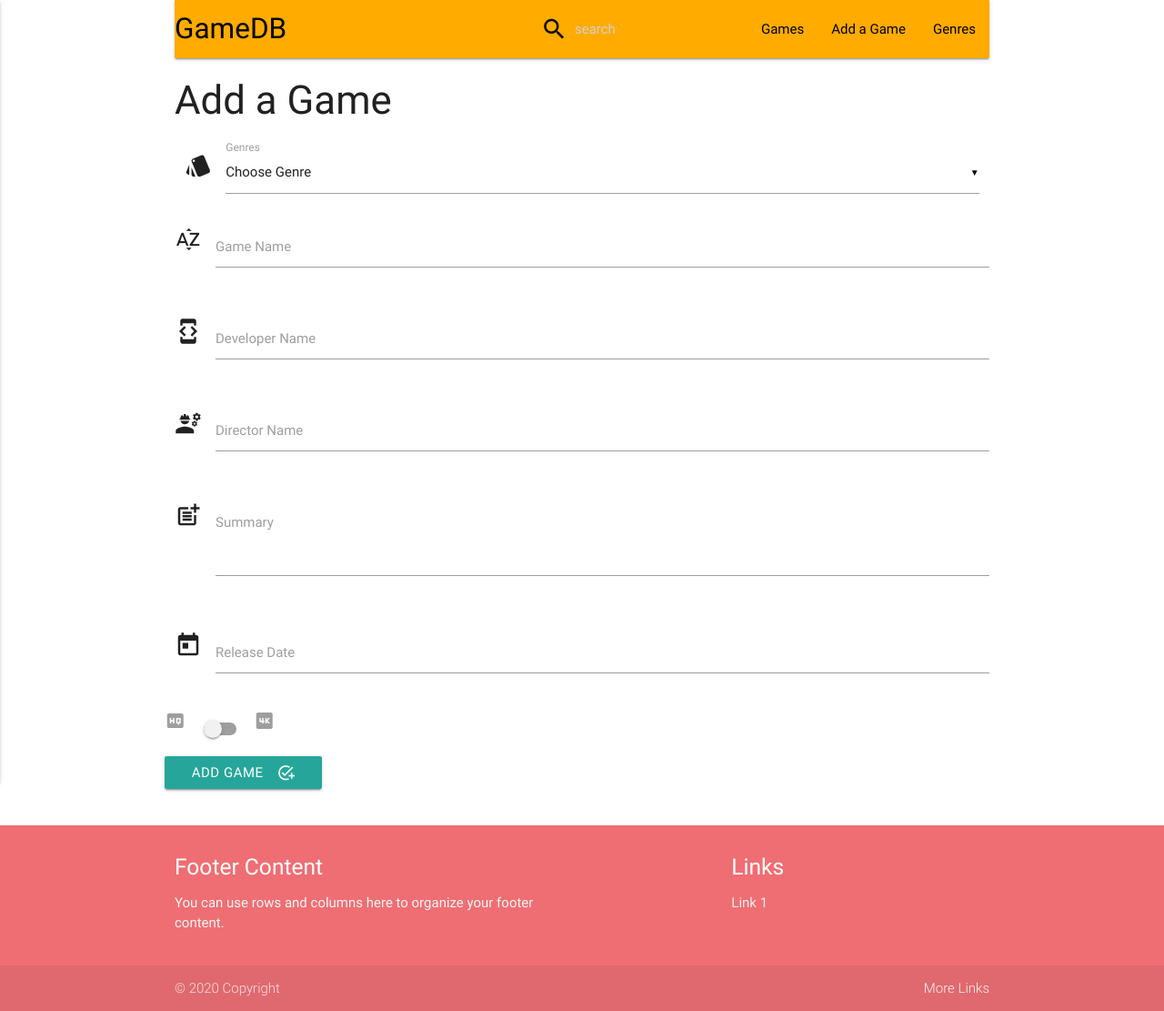
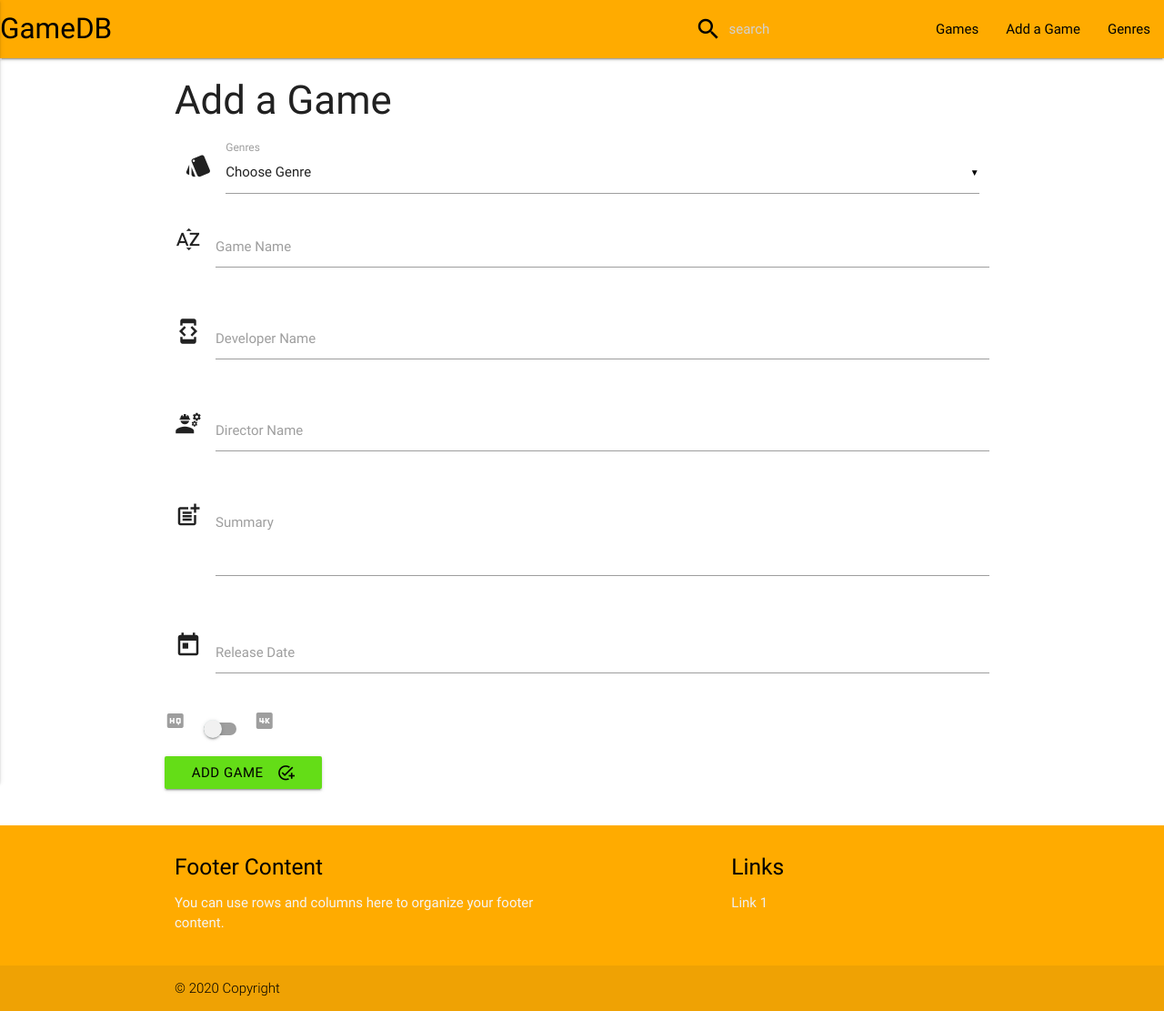
Before and after one commit to VladimirB3/ms-project-3, a Flask app: page /add_game in a window 1280 px wide. Shown: the whole page at 91% size. Run offline with Flask 2, Linux system fonts and the light colour scheme; data that the repository does not hold is empty; some libraries are stand-ins or nearby versions.

Commit message:
Button style changes, pulse added, containment changed, links deleted

```diff
--- a/templates/addgame.html
+++ b/templates/addgame.html
@@ -60,7 +60,7 @@
             </div>
         </div>
         <div class="row">
-            <button class="btn waves-effect waves-light" type="submit" name="action">Add Game
+            <button class="btn black-text waves-effect waves-light light-green accent-4 pulse" type="submit" name="action">Add Game
                 <i class="material-icons right">add_task</i>
             </button>
         </div>
--- a/templates/addgenre.html
+++ b/templates/addgenre.html
@@ -12,7 +12,7 @@
             </div>
         </div>
         <div class="row">
-            <button class="btn waves-effect waves-light" type="submit" name="action">Add Genre
+            <button class="btn black-text waves-effect waves-light light-green accent-4 pulse" type="submit" name="action">Add Genre
                 <i class="material-icons right">playlist_add</i>
              </button>
             </a>
--- a/templates/base.html
+++ b/templates/base.html
@@ -10,7 +10,7 @@
 </head>
 <body>
     <header>
-        <div class="container valign-wrapper">
+        <div class="valign-wrapper">
             <nav>
                 <div class="nav-wrapper amber accent-4">
                     <a href="{{url_for('get_games')}}" class="brand-logo black-text ">GameDB</a>
@@ -44,15 +44,15 @@
     <div class="container">
     {% block content %} {% endblock %}
     </div>
-    <footer class="page-footer">
+    <footer class="page-footer amber accent-4">
           <div class="container">
             <div class="row">
               <div class="col l6 s12">
-                <h5 class="white-text">Footer Content</h5>
+                <h5 class="black-text">Footer Content</h5>
                 <p class="grey-text text-lighten-4">You can use rows and columns here to organize your footer content.</p>
               </div>
               <div class="col l4 offset-l2 s12">
-                <h5 class="white-text">Links</h5>
+                <h5 class="black-text">Links</h5>
                 <ul>
                   <li><a class="grey-text text-lighten-3" href="#!">Link 1</a></li>
                 </ul>
@@ -60,9 +60,8 @@
             </div>
           </div>
           <div class="footer-copyright">
-            <div class="container">
+            <div class="container black-text">
             © 2020 Copyright
-            <a class="grey-text text-lighten-4 right" href="#!">More Links</a>
             </div>
           </div>
         </footer>
--- a/templates/genres.html
+++ b/templates/genres.html
@@ -20,7 +20,7 @@
     </ul>
 </div>
 <div class="row">
-    <a href="{{url_for('add_genre')}}" class="waves-effect waves-light btn">
+    <a href="{{url_for('add_genre')}}" class="waves-effect waves-light btn black-text light-green accent-4">
         <i class="material-icons right">playlist_add</i>Add Genre
     </a>
 </div>
```
